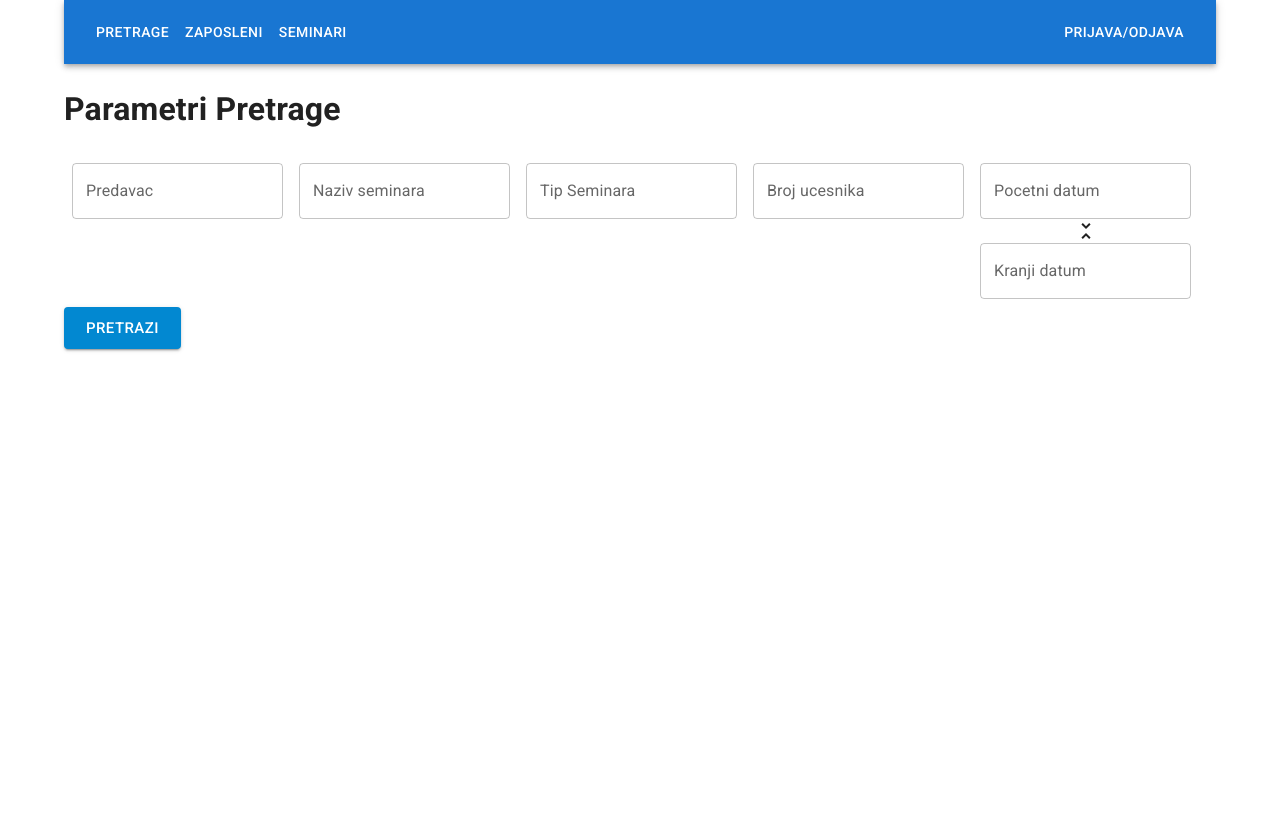
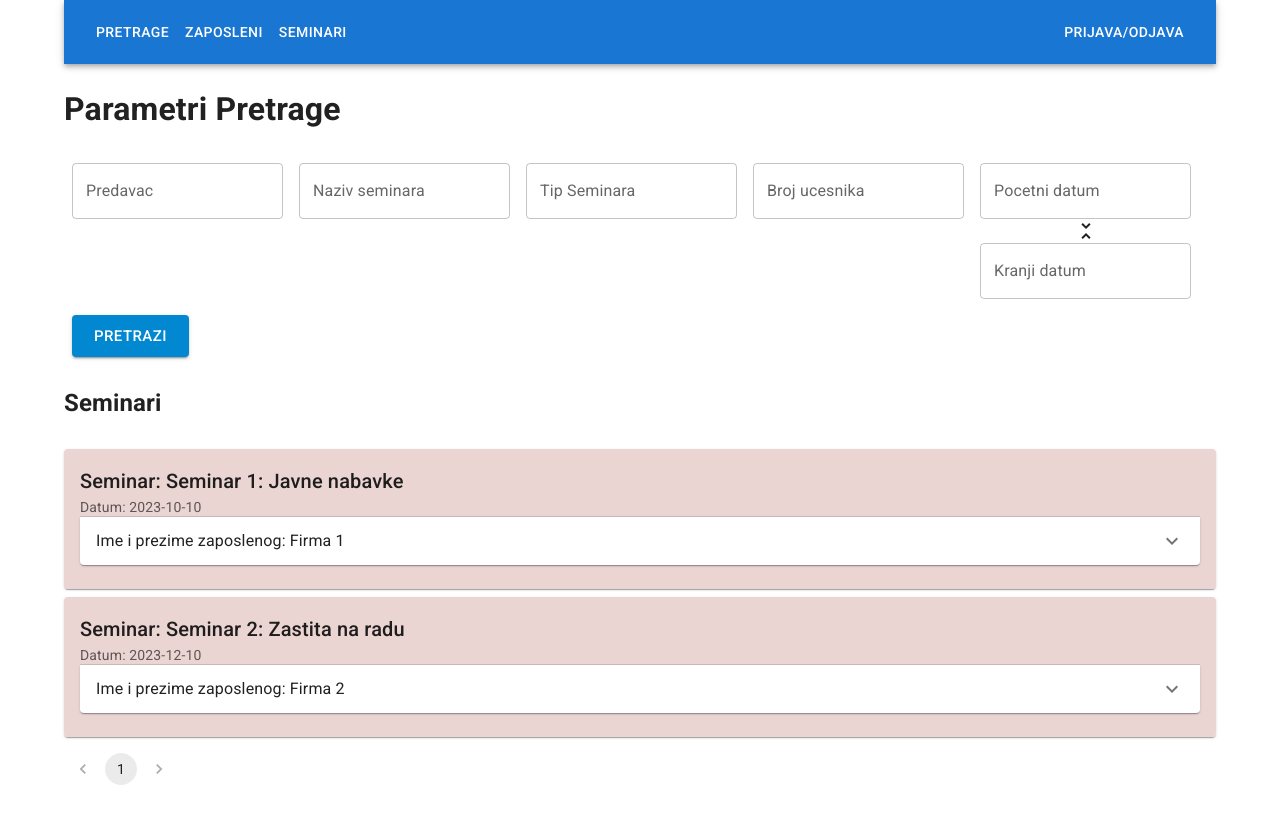
Before and after one commit to BogdanRaicevic/ied-projects, a React (Vite) app: page /seminari in a window 1280 px wide. Before the commit the page ends 800 px from the top, so only its background shows below. Built offline with nearby package versions, Linux system fonts and the light colour scheme.

Commit message:
Improve Seminar UI

```diff
--- a/src/components/Accordion/AttendedSeminarsAccordion.tsx
+++ b/src/components/Accordion/AttendedSeminarsAccordion.tsx
@@ -9,7 +9,7 @@ import { useState, useEffect } from "react";
 import { Button, Container } from "@mui/material";
 import { Company } from "../../schemas/companySchemas";
 import SelectSeminar from "../SelectSeminar";
-import { fakeSeminars } from "../../fakeData/seminarsData";
+import { fakeSeminarsOnFirma } from "../../fakeData/seminarsData";
 
 type Seminar = {
   naziv: string;
@@ -39,7 +39,7 @@ export default function AttendedSeminarsAccordion({ firma }: { firma: Company })
   };
 
   const handleAddSeminar = (seminarId: string) => {
-    const selectedSEminar = fakeSeminars.find((seminar) => seminar.id === seminarId);
+    const selectedSEminar = fakeSeminarsOnFirma.find((seminar) => seminar.id === seminarId);
 
     if (firma.seminari.find((seminar) => seminar.naziv === selectedSEminar?.naziv)) {
       alert("Seminar je vec dodat!");
@@ -71,7 +71,10 @@ export default function AttendedSeminarsAccordion({ firma }: { firma: Company })
           expanded={expanded === seminar.naziv}
           onChange={handleChange(seminar.naziv)}
         >
-          <AccordionSummary expandIcon={<ExpandMoreIcon />} sx={{ justifyContent: "space-between" }}>
+          <AccordionSummary
+            expandIcon={<ExpandMoreIcon />}
+            sx={{ justifyContent: "space-between" }}
+          >
             <Container>
               <Typography sx={{ width: "33%", flexShrink: 0 }}>Datum: {seminar.datum}</Typography>
               <Typography sx={{ flexShrink: 0 }}>Naziv: {seminar.naziv} </Typography>
--- a/src/components/PaginatedList/PaginatedList.tsx
+++ b/src/components/PaginatedList/PaginatedList.tsx
@@ -78,8 +78,6 @@ function PaginatedList() {
                       <Typography>Poseceni seminari</Typography>
                       <List>
                         <ListItem>Sminar 1</ListItem>
-                        <ListItem>Seminar 3</ListItem>
-                        <ListItem>Seminar 6</ListItem>
                       </List>
                     </CardContent>
                   </Card>
--- a/src/components/SelectSeminar/SelectSeminar.tsx
+++ b/src/components/SelectSeminar/SelectSeminar.tsx
@@ -2,7 +2,7 @@ import InputLabel from "@mui/material/InputLabel";
 import MenuItem from "@mui/material/MenuItem";
 import FormControl from "@mui/material/FormControl";
 import Select, { SelectChangeEvent } from "@mui/material/Select";
-import { fakeSeminars } from "../../fakeData/seminarsData";
+import { fakeSeminarsOnFirma } from "../../fakeData/seminarsData";
 import { useState } from "react";
 
 export default function SelectSeminar({
@@ -21,7 +21,7 @@ export default function SelectSeminar({
     <FormControl fullWidth>
       <InputLabel>Izaberi i dodaj Seminar</InputLabel>
       <Select value={seminar as any} label={"Izaberi Seminar"} onChange={handleChange}>
-        {fakeSeminars.map((seminar) => (
+        {fakeSeminarsOnFirma.map((seminar) => (
           <MenuItem value={seminar.id} key={seminar.id}>
             {seminar.datum} - {seminar.naziv}
           </MenuItem>
--- a/src/fakeData/seminarsData.ts
+++ b/src/fakeData/seminarsData.ts
@@ -1,4 +1,4 @@
-export const fakeSeminars = [
+export const fakeSeminarsOnFirma = [
   {
     id: "seminar1",
     naziv: "Seminar 1: Javne nabavke",
@@ -35,3 +35,99 @@ export const fakeSeminars = [
     prijavljeneFirme: [],
   },
 ];
+
+export const fakeSeminarsOnSeminar = [
+  {
+    id: "seminar1",
+    naziv: "Seminar 1: Javne nabavke",
+    datum: "2023-10-10",
+    predavac: "Pera",
+    tipSeminara: "Javne nabavke",
+    maloprodajnaCena: 15000,
+    mesto: "Beograd, Hotel Moskva",
+    ucesnici: [
+      {
+        naziv: "Firma 1",
+        id: "nekiId1",
+        zaposleni: [
+          {
+            id: "zaposleni1",
+            ime: "Zaposleni 1",
+            prezime: "Zaposleni 1",
+            email: "zaposleni1@emil.com",
+          },
+          {
+            id: "zaposleni2",
+            ime: "Zaposleni 2",
+            prezime: "Zaposleni 2",
+            email: "zaposleni2@email.com",
+          },
+        ],
+      },
+    ],
+  },
+  {
+    id: "seminar2",
+    naziv: "Seminar 2: Zastita na radu",
+    tipSeminara: "Zastita na radu",
+    datum: "2023-12-10",
+    predavac: "Zare",
+    maloprodajnaCena: 15000,
+    mesto: "Novi Sad, Hotel Balkan",
+    ucesnici: [
+      {
+        naziv: "Firma 2",
+        id: "nekiId2",
+        zaposleni: [
+          {
+            id: "zaposleni3",
+            ime: "Zaposleni 3",
+            prezime: "Zaposleni 3",
+            email: "zaposleni3@emil.com",
+          },
+          {
+            id: "zaposleni4",
+            ime: "Zaposleni 4",
+            prezime: "Zaposleni 4",
+            email: "zaposleni2@email.com",
+          },
+          {
+            id: "zaposleni5",
+            ime: "Zaposleni 5",
+            prezime: "Zaposleni 5",
+            email: "zaposlen52@email.com",
+          },
+        ],
+      },
+      {
+        naziv: "Firma 3",
+        id: "nekiId3",
+        zaposleni: [
+          {
+            id: "zaposleni6",
+            ime: "Zaposleni 6",
+            prezime: "Zaposleni 6",
+            email: "zaposleni6@emial.com",
+          },
+        ],
+      },
+    ],
+  },
+];
+
+export const tipoviSeminara = [
+  "Javne nabavke",
+  "Zastita na radu",
+  "Zastita od pozara",
+  "OHSAS",
+  "ISO 9001",
+  "ISO 14001",
+  "ISO 45001",
+  "ISO 27001",
+  "ISO 22000",
+  "Excel obuka",
+  "Word obuka",
+  "Power Point obuka",
+  "Wordpress obuka",
+  "Zastita zivotne sredine",
+];
--- a/src/pages/Seminari.tsx
+++ b/src/pages/Seminari.tsx
@@ -1,7 +1,26 @@
 import { UnfoldLess } from "@mui/icons-material";
-import { Box, Button, FormControl, TextField } from "@mui/material";
+import {
+  Accordion,
+  AccordionDetails,
+  AccordionSummary,
+  Autocomplete,
+  Box,
+  Button,
+  Card,
+  CardContent,
+  FormControl,
+  List,
+  ListItem,
+  Pagination,
+  TextField,
+  Typography,
+} from "@mui/material";
+import ExpandMoreIcon from "@mui/icons-material/ExpandMore";
 import { DatePicker, LocalizationProvider } from "@mui/x-date-pickers";
 import { AdapterDateFns } from "@mui/x-date-pickers/AdapterDateFns";
+import { fakeSeminarsOnSeminar, tipoviSeminara } from "../fakeData/seminarsData";
+import { SetStateAction, useState } from "react";
+import Grid from "@mui/system/Unstable_Grid";
 
 export default function () {
   const parametriPretrage = () => (
@@ -23,12 +42,182 @@ export default function () {
     </Box>
   );
 
+  const [page, setPage] = useState(1);
+
+  const handleChange = (_event: any, value: SetStateAction<number>) => {
+    setPage(value);
+  };
+  const itemsPerPage = 5;
+  const items = fakeSeminarsOnSeminar;
+
+  const renderUcesnikeZaposlene = (firmaUcesnik: any) => {
+    const a = firmaUcesnik.zaposleni.map((zaposleni: any, index: number) => {
+      return (
+        <List key={index}>
+          <ListItem>
+            <Typography>{zaposleni.ime + " " + zaposleni.prezime}</Typography>
+            <Typography sx={{ paddingLeft: 10 }}>{zaposleni.email}</Typography>
+          </ListItem>
+        </List>
+      );
+    });
+
+    return a;
+  };
+  const seminariLista = () => (
+    <div>
+      <List>
+        {items.slice((page - 1) * itemsPerPage, page * itemsPerPage).map((item, index) => (
+          // <ListItem key={index}>{item}</ListItem>
+          <Card key={index} sx={{ mb: 1 }}>
+            <CardContent sx={{ backgroundColor: "#ead5d3" }}>
+              <Typography variant="h6" component="div">
+                {"Seminar: " + item.naziv} {/* Replace with your company name variable */}
+              </Typography>
+              <Typography variant="body2" color="text.secondary">
+                {"Datum: " + item.datum} {/* Replace with your company id variable */}
+              </Typography>
+
+              <Accordion>
+                <AccordionSummary
+                  expandIcon={<ExpandMoreIcon />}
+                  aria-controls="panel1a-content"
+                  id="panel1a-header"
+                >
+                  <Typography>Ime i prezime zaposlenog: {item.ucesnici[0].naziv}</Typography>
+                </AccordionSummary>
+                <AccordionDetails>
+                  <Grid container spacing={2}>
+                    <Grid xs={3}>
+                      <TextField
+                        sx={{ m: 1 }}
+                        id="naziv"
+                        label="Naziv"
+                        variant="outlined"
+                        defaultValue={item.naziv}
+                      />
+                    </Grid>
+                    <Grid xs={3}>
+                      <TextField
+                        sx={{ m: 1 }}
+                        id="datum"
+                        label="Datum"
+                        variant="outlined"
+                        defaultValue={item.datum}
+                      />
+                    </Grid>
+                    <Grid xs={3}>
+                      <TextField
+                        sx={{ m: 1 }}
+                        id="predavac"
+                        label="Predavac"
+                        variant="outlined"
+                        defaultValue={item.predavac}
+                      />
+                    </Grid>
+                    <Grid xs={3}>
+                      <TextField
+                        sx={{ m: 1 }}
+                        id="mesto"
+                        label="Mesto odrazavanja"
+                        variant="outlined"
+                        defaultValue={item.mesto}
+                      />
+                    </Grid>
+                    <Grid xs={3}>
+                      <TextField
+                        sx={{ m: 1 }}
+                        id="osnovna-cena"
+                        label="Osnovna cena"
+                        variant="outlined"
+                        defaultValue={item.maloprodajnaCena}
+                      />
+                    </Grid>
+                    <Grid xs={3}>
+                      <Autocomplete
+                        sx={{ m: 1 }}
+                        disablePortal
+                        id="tipovi-seminara"
+                        options={tipoviSeminara}
+                        defaultValue={item.tipSeminara}
+                        renderInput={(params) => <TextField {...params} label="Tipovi Seminara" />}
+                      />
+                    </Grid>
+                    <Grid xs={3}>
+                      <TextField
+                        sx={{ m: 1 }}
+                        id="broj-firmi"
+                        label="Broj firmi"
+                        variant="outlined"
+                        defaultValue={item.ucesnici.length}
+                        disabled
+                      />
+                    </Grid>
+
+                    <Grid xs={3}>
+                      <TextField
+                        sx={{ m: 1 }}
+                        id="broj-ucesnika"
+                        label="Broj ucesnika"
+                        variant="outlined"
+                        defaultValue={countZaposleni(item)}
+                        disabled
+                      />
+                    </Grid>
+                  </Grid>
+                  <Card sx={{ mt: 4 }}>
+                    <CardContent>
+                      <Typography>Ucesnici</Typography>
+                      {item.ucesnici.map((ucesnik: any, index: number) => {
+                        return (
+                          <List key={index}>
+                            <Box>
+                              <Typography>{ucesnik.naziv}</Typography>
+                              {renderUcesnikeZaposlene(ucesnik)}
+                            </Box>
+                          </List>
+                        );
+                      })}
+                      <List>
+                        <ListItem>
+                          <Card>
+                            <Typography></Typography>
+                          </Card>
+                        </ListItem>
+                      </List>
+                    </CardContent>
+                  </Card>
+                </AccordionDetails>
+              </Accordion>
+            </CardContent>
+          </Card>
+        ))}
+      </List>
+      <Pagination
+        sx={{ mb: 5 }}
+        count={Math.ceil(items.length / itemsPerPage)}
+        page={page}
+        onChange={handleChange}
+      />
+    </div>
+  );
+
+  const countZaposleni = (seminar: any) => {
+    let count = 0;
+    seminar.ucesnici.forEach((ucesnik: any) => {
+      count += ucesnik.zaposleni.length;
+    });
+    return count;
+  };
+
   return (
     <>
       {parametriPretrage()}
-      <Button size="large" variant="contained" color="info" type="submit">
+      <Button sx={{ m: 1 }} size="large" variant="contained" color="info" type="submit">
         Pretrazi
       </Button>
+      <h2>Seminari</h2>
+      {seminariLista()}
     </>
   );
 }
```
